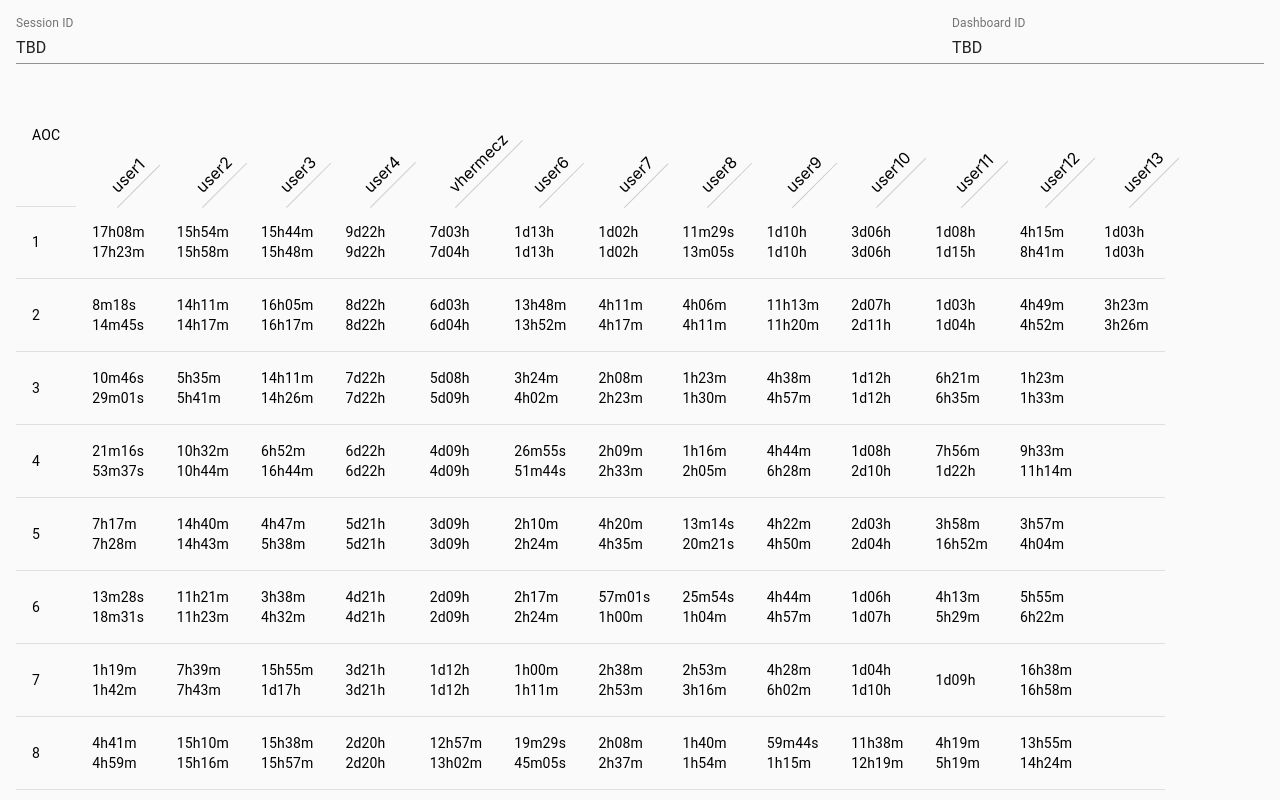
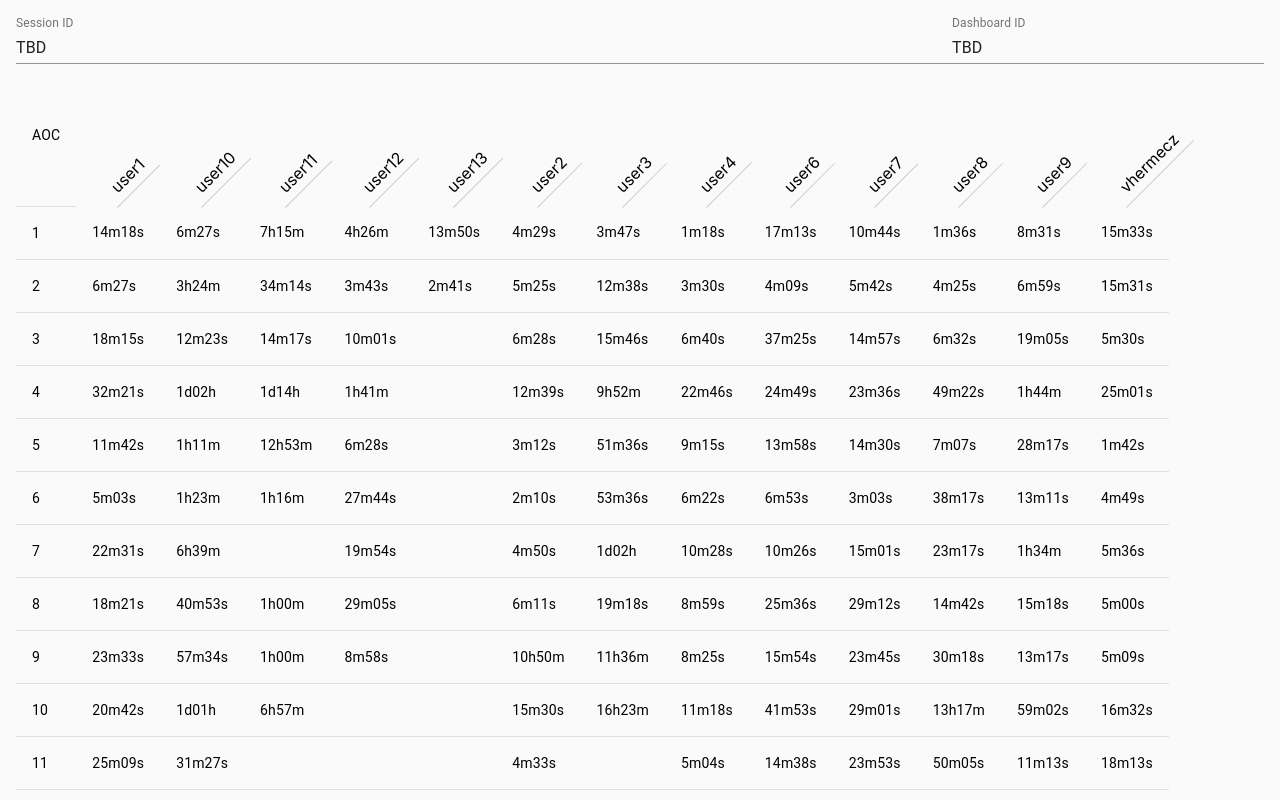
Before and after one commit to vhermecz/aoc-dash-viewer, a React (Create React App) app: page / in a window 1280 px wide. Shown: the top 800 px of the page. Built offline with nearby package versions, Linux system fonts and the light colour scheme.

Commit message:
Update to render delta between star 1 and 2 completion, add ordering by day

```diff
--- a/src/App.js
+++ b/src/App.js
@@ -38,12 +38,18 @@ function formatDDHHMMSS(delta) {
       (hasHour ? '' : String(sec).padStart(hasMin ? 2 : 1, '0') + 's');
 }
 
-function formatTs(ts, i) {
+function calcDelta(ts, i) {
   if (!ts) {
     return;
   }
   const FIRST_DAY_TS = 1606798800;
-  const value = (ts|0) - (FIRST_DAY_TS+86400*(i-1));
+  return (ts|0) - (FIRST_DAY_TS+86400*(i-1));
+}
+
+function formatDelta(value) {
+  if (!value) {
+    return;
+  }
   return formatDDHHMMSS(value);
 }
 
@@ -68,11 +74,23 @@ async function getApiData(sessionId, dashboardId) {
   });
 }
 
+function compareFunction(a,b) {
+  if (a < b) {
+    return -1;
+  } else if (a > b) {
+    return 1;
+  } else {
+    return 0;
+  }
+}
+
 function App() {
   const classes = useStyles();
   const [data, setData] = React.useState(null);
   const [sessionId, setSessionId] = React.useState("TBD");
   const [dashId, setDashId] = React.useState("TBD");
+  const [orderBy, setOrderBy] = React.useState(null);
+  const [users, setUsers] = React.useState([]);
   React.useEffect(() => {
     const read = async() => {
       //const resp = getApiData(sessionId, 0/*TBD*/);
@@ -81,6 +99,40 @@ function App() {
     }
     read();
   }, [sessionId]);
+  React.useEffect(() => {
+    //if (orderBy === null)
+    if (!data) {
+      return;
+    }
+    let comparator = (a,b) => compareFunction(a.name, b.name);
+    if (orderBy !== null) {
+      function getStar(u, d, i) {
+        const value = ((u.completion_day_level[d]||{})[i]||{}).get_star_ts|0;
+        //console.log(u);
+        //console.log([d, i, value])
+        return value;
+      }
+      function getDelta(u, d) {
+        const s1=getStar(u, d, 1);
+        const s2=getStar(u, d, 2);
+        if (s2===0) {
+          return 1e20;
+        }
+        console.log([u,d,s1,s2,s2-s1]);
+        return s2-s1;
+      }
+      comparator = (a,b) => compareFunction(getDelta(a, orderBy), getDelta(b, orderBy));
+    }
+    console.log(`sorting by ${orderBy}`);
+    setUsers(Object.values(data["members"]).sort(comparator).map(x=>x.id))
+  }, [data, orderBy]);
+  const handleOrderBy = (idx) => {
+    if (idx===orderBy) {
+      setOrderBy(null);
+    } else {
+      setOrderBy(idx);
+    }
+  }
 
   if (!data) {
     return "No data";
@@ -90,7 +142,6 @@ function App() {
           x => Object.keys(x["completion_day_level"]).length
       )
   );
-  const userIds = Object.keys(data["members"]);
 
   return (
       <Box p={2}>
@@ -115,7 +166,7 @@ function App() {
         <Table style={{width:'auto'}}>
           <TableRow>
             <TableCell>AOC</TableCell>
-            {userIds.map(uid =>
+            {users.map(uid =>
                 <TableCell class={classes.vText}>
                   <Box>
                     <span>
@@ -127,15 +178,16 @@ function App() {
           </TableRow>
           {[...Array(numDays)].map((_, i) =>
               <TableRow>
-                <TableCell>{i+1}</TableCell>
-                {userIds.map(uid => {
+                <TableCell onClick={()=>handleOrderBy(i+1)}>{i+1}</TableCell>
+                {users.map(uid => {
                   const dayData = data["members"][uid]["completion_day_level"][i+1] || {};
                   const star1ts = (dayData["1"]||{})["get_star_ts"];
                   const star2ts = (dayData["2"]||{})["get_star_ts"];
                   return (
                       <TableCell>
-                        {formatTs(star1ts, i+1)}<br/>
-                        {formatTs(star2ts, i+1)}
+                        {false&&formatDelta(calcDelta(star1ts, i+1))}
+                        {false&&formatDelta(calcDelta(star2ts, i+1))}
+                        {star1ts && star2ts && formatDelta(star2ts-star1ts)}<br/>
                       </TableCell>
                   )}
                 )}
```
